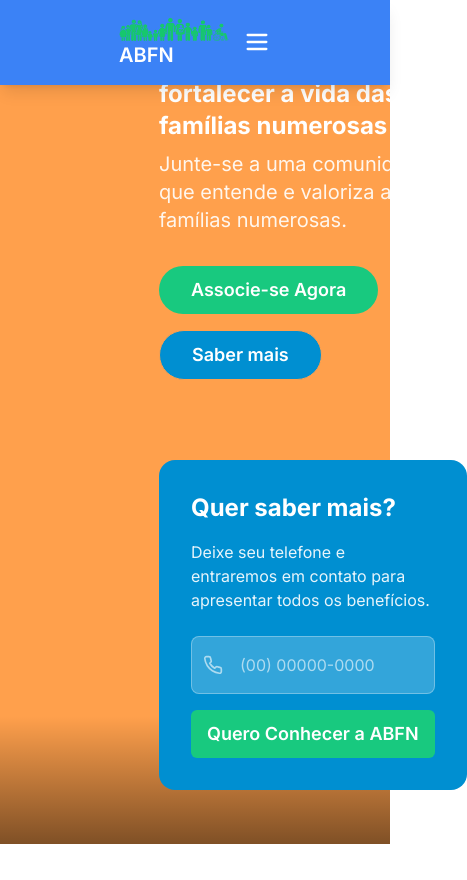
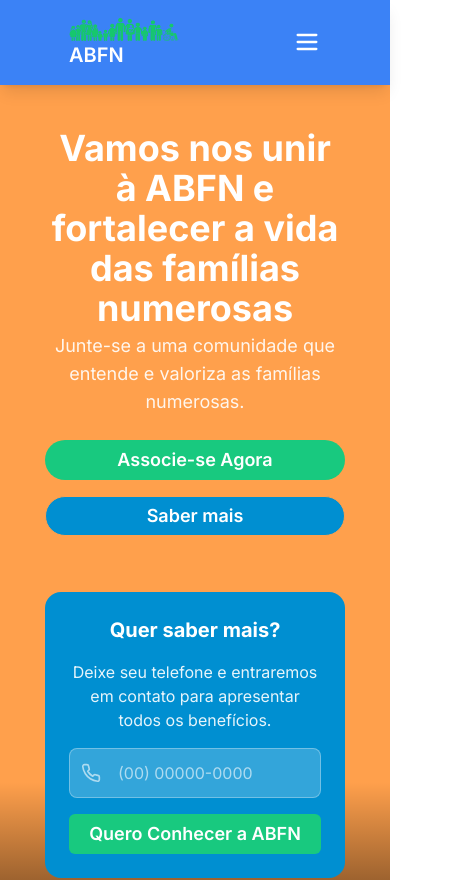
Before and after one commit to GuilhermeSegattoo/ABFN, a Next.js app: page / in a window 390 px wide. Shown: the top 880 px of the page, 467 px wide, since content can reach past the window. Built offline with nearby package versions, Linux system fonts and the light colour scheme.

Commit message:
feat - responsive

```diff
--- a/app/page.tsx
+++ b/app/page.tsx
@@ -140,35 +140,35 @@ export default function Home() {
   return (
     <main className="bg-white ">
       {/* Hero Section */}
-      <section className="relative min-h-screen flex items-center bg-primary">
 
-        <div className="relative z-10 container mx-auto px-4">
-          <div className="grid md:grid-cols-2 mx-12 gap-12 items-center">
-            <div>
-              <h1 className="text-6xl md:text-4xl sm:text-3xl xs:text-2xl sm:mt-32 lg:mt-0  font-bold mb-6 xs:mb-2 text-white">
+      <section className="relative min-h-screen flex items-center bg-primary px-4">
+        <div className="relative z-10 container mx-auto">
+          <div className="grid md:grid-cols-2 sm:mt-20 sm:flex sm:flex-col sm:items-center sm: gap-8 items-center mx-auto max-w-5xl">
+            <div className="text-center sm:text-left">
+              <h1 className="text-4xl md:text-3xl sm:text-2xl font-bold mb-1 text-white break-words xs:mt-32 xs:whitespace-normal">
                 Vamos nos unir à ABFN e fortalecer a vida das famílias numerosas
               </h1>
-              <p className="text-xl mb-8 sm:mb-2 text-white/90">
+              <p className="text-lg sm:text-base mb-6 text-white/90">
                 Junte-se a uma comunidade que entende e valoriza as famílias numerosas.
               </p>
-              <div className="flex flex-wrap gap-4 mb-8 sm:mb-[-10px]">
+              <div className="flex flex-wrap sm:flex-col xs:flex-col sm:items-center gap-4 mb-6">
                 <Link href="/associe-se">
-                  <Button size="lg" className="bg-secondary hover:bg-secondary/50 text-white px-8 py-6 rounded-full text-lg font-semibold">
+                  <Button className="bg-secondary hover:bg-secondary/50 text-white px-6 py-4 rounded-full text-lg font-semibold w-full sm:w-auto">
                     Associe-se Agora
                   </Button>
                 </Link>
                 <Link href="/sobre">
-                  <Button size="lg" variant="outline" className="bg-accent hover:bg-accent/50 text-white  px-8 py-6 rounded-full text-lg font-semibold">
+                  <Button variant="outline" className="bg-accent hover:bg-accent/50 text-white px-6 py-4 rounded-full text-lg font-semibold w-full sm:w-auto">
                     Saber mais
                   </Button>
                 </Link>
               </div>
             </div>
-            <div className="bg-accent p-8 mb-2 rounded-2xl">
-              <h2 className="text-2xl font-bold text-white mb-4">
+            <div className="bg-accent p-6 rounded-2xl w-full sm:w-auto xs:mb-8">
+              <h2 className="text-xl font-bold text-white mb-4 text-center sm:text-left">
                 Quer saber mais?
               </h2>
-              <p className="text-white/90 mb-6">
+              <p className="text-white/90 mb-4 text-center sm:text-left">
                 Deixe seu telefone e entraremos em contato para apresentar todos os benefícios.
               </p>
               {!submitted ? (
@@ -176,22 +176,22 @@ export default function Home() {
                   <div className="relative">
                     <Phone className="absolute left-3 top-1/2 transform -translate-y-1/2 text-white/60 h-5 w-5" />
                     <input
-                       type="tel"
-                       name="phone"
+                      type="tel"
+                      name="phone"
                       value={phoneNumber}
                       onChange={handlePhoneChange}
                       placeholder="(00) 00000-0000"
-                      className="w-full bg-white/20 border border-white/30 rounded-lg px-12 py-4 text-white placeholder-white/60 focus:outline-none focus:ring-2 focus:ring-primary"
+                      className="w-full bg-white/20 border border-white/30 rounded-lg px-12 py-3 text-white placeholder-white/60 focus:outline-none focus:ring-2 focus:ring-primary"
                     />
                   </div>
-                  <Button type="submit" className="w-full bg-secondary hover:bg-primary/90 py-6 text-lg font-semibold">
+                  <Button type="submit" className="w-full bg-secondary hover:bg-primary/90 py-4 text-lg font-semibold">
                     Quero Conhecer a ABFN
                   </Button>
                 </form>
               ) : (
                 <div className="text-center p-6 bg-primary/20 rounded-lg">
                   <Check className="w-12 h-12 text-primary mx-auto mb-4" />
-                  <h3 className="text-xl font-semibold text-white mb-2">Obrigado!</h3>
+                  <h3 className="text-lg font-semibold text-white mb-2">Obrigado!</h3>
                   <p className="text-white/90">
                     Em breve entraremos em contato com você.
                   </p>
@@ -203,6 +203,7 @@ export default function Home() {
         <div className="absolute bottom-0 left-0 right-0 h-32 bg-gradient-to-t from-black/50 to-transparent" />
       </section>
 
+
       {/* Membership Categories */}
       <section className="py-20 bg-white">
         <div className="container mx-auto px-4">
@@ -213,7 +214,7 @@ export default function Home() {
             Escolha a categoria que melhor se adapta à sua família e comece a desfrutar dos benefícios da ABFN.
           </p>
 
-          <div className="grid lg:grid-cols-4 md:grid-cols-2 sm:grid-cols-1   mx-10">
+          <div className="grid lg:grid-cols-4 md:grid-cols-2 sm:grid-cols-1 sm:gap-4 xs:gap-2 xs:mx-2  mx-10">
             {membershipTypes.map((type, index) => (
               <div
                 key={type.title}
@@ -266,10 +267,10 @@ export default function Home() {
                 />
                 <div className="absolute inset-0 bg-gradient-to-t from-black/80 via-black/50 to-transparent" />
                 <div className="absolute bottom-0 left-0 right-0 p-8">
-                  <h3 className="text-2xl font-bold text-white mb-2 hidden md:hidden lg:block sm:block">
+                  <h3 className="text-2xl font-bold text-white mb-2 hidden md:hidden lg:block sm:block xs:block">
                     {feature.title}
                   </h3>
-                  <p className="text-white/90 hidden md:hidden lg:block sm:block">
+                  <p className="text-white/90 hidden md:hidden lg:block sm:block xs:block">
                     {feature.description}
                   </p>
                 </div>
--- a/tailwind.config.ts
+++ b/tailwind.config.ts
@@ -10,7 +10,7 @@ const config: Config = {
   theme: {
     extend: {
       screens: {
-        xs: '200px', // Faixa entre 300px e 400px
+        xs: '300px', // Faixa entre 300px e 400px
         sm: '400px', // Faixa entre 400px e 700px
         md: '700px', // Faixa entre 700px e 1000px
         lg: '1000px', // Acima de 1000px
```
